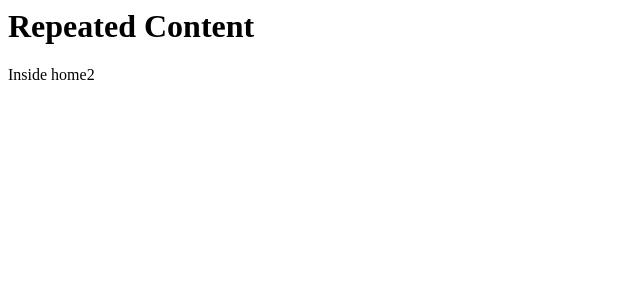
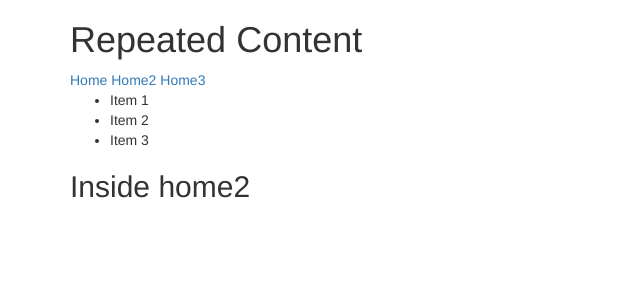
Before and after one commit to Chandan-97/django-basic, a Django app: page /home2 in a window 1280 px wide. Shown: the top 300 px of the page, without its empty margins (0-640 px from the left). Run offline with Django 3.2, Linux system fonts and the light colour scheme; some libraries are stand-ins or nearby versions.

Commit message:
include snippets and adding libraries through include into template (working)

```diff
--- a/templates/base.html
+++ b/templates/base.html
@@ -1,11 +1,15 @@
 <html>
 <head>
 	<title>{% block title %}Template Inheritence {% endblock title %}</title>
+	{% include "snippets/css.html" %}
 </head>
 <body>
-	<h1>Repeated Content</h1>
+	<div class="container">
+		<h1>Repeated Content</h1>
+	</div>
 	<div class="container">
 		{% block content %}Base Content{% endblock content%}
 	</div>
 </body>
+{% include "snippets/js.html" %}
 </html>
--- a/templates/home.html
+++ b/templates/home.html
@@ -4,6 +4,7 @@
 	{% endblock title %}
 
 	{% block content %}
+	{% include "snippets/nav.html" %}
 	<h2>number : {{number}}</h2>
 	<p>This is {{num}} number.</p>
 	<hr/> <br/>
--- a/templates/home2.html
+++ b/templates/home2.html
@@ -2,7 +2,9 @@
 	{% block title %}
 		Home2 | {{block.super}}
 	{% endblock title %}
-	<h1>Inside home2</h1>
+
 	{% block content %}
-		<p>Inside home2</p>
+		{% include "snippets/nav.html" %}
+		{% include "snippets/sidebar.html" %}
+		<h2>Inside home2</h2>
 	{% endblock %}
--- a/templates/home3.html
+++ b/templates/home3.html
@@ -4,5 +4,6 @@
 	{% endblock title %}
 
 	{% block content %}
+	{% include "snippets/nav.html" %}
 	<h2>Inside Home3</h2>
 	{% endblock content %}
--- /dev/null
+++ b/templates/snippets/css.html
@@ -0,0 +1 @@
+<link href="https://maxcdn.bootstrapcdn.com/bootstrap/3.3.7/css/bootstrap.min.css" rel="stylesheet" integrity="sha384-BVYiiSIFeK1dGmJRAkycuHAHRg32OmUcww7on3RYdg4Va+PmSTsz/K68vbdEjh4u" crossorigin="anonymous">
--- /dev/null
+++ b/templates/snippets/js.html
@@ -0,0 +1,3 @@
+<script src="https://code.jquery.com/jquery-3.3.1.min.js" integrity="sha256-FgpCb/KJQlLNfOu91ta32o/NMZxltwRo8QtmkMRdAu8=" crossorigin="anonymous"></script>
+
+<script src="https://maxcdn.bootstrapcdn.com/bootstrap/3.3.7/js/bootstrap.min.js" integrity="sha384-Tc5IQib027qvyjSMfHjOMaLkfuWVxZxUPnCJA7l2mCWNIpG9mGCD8wGNIcPD7Txa" crossorigin="anonymous"></script>
--- /dev/null
+++ b/templates/snippets/nav.html
@@ -0,0 +1,3 @@
+<a href="/">Home</a>
+<a href="/home2">Home2</a>
+<a href="/home3">Home3</a>
--- /dev/null
+++ b/templates/snippets/sidebar.html
@@ -0,0 +1,5 @@
+<ul>
+<li>Item 1</li>
+<li>Item 2</li>
+<li>Item 3</li>
+</ul>
```
